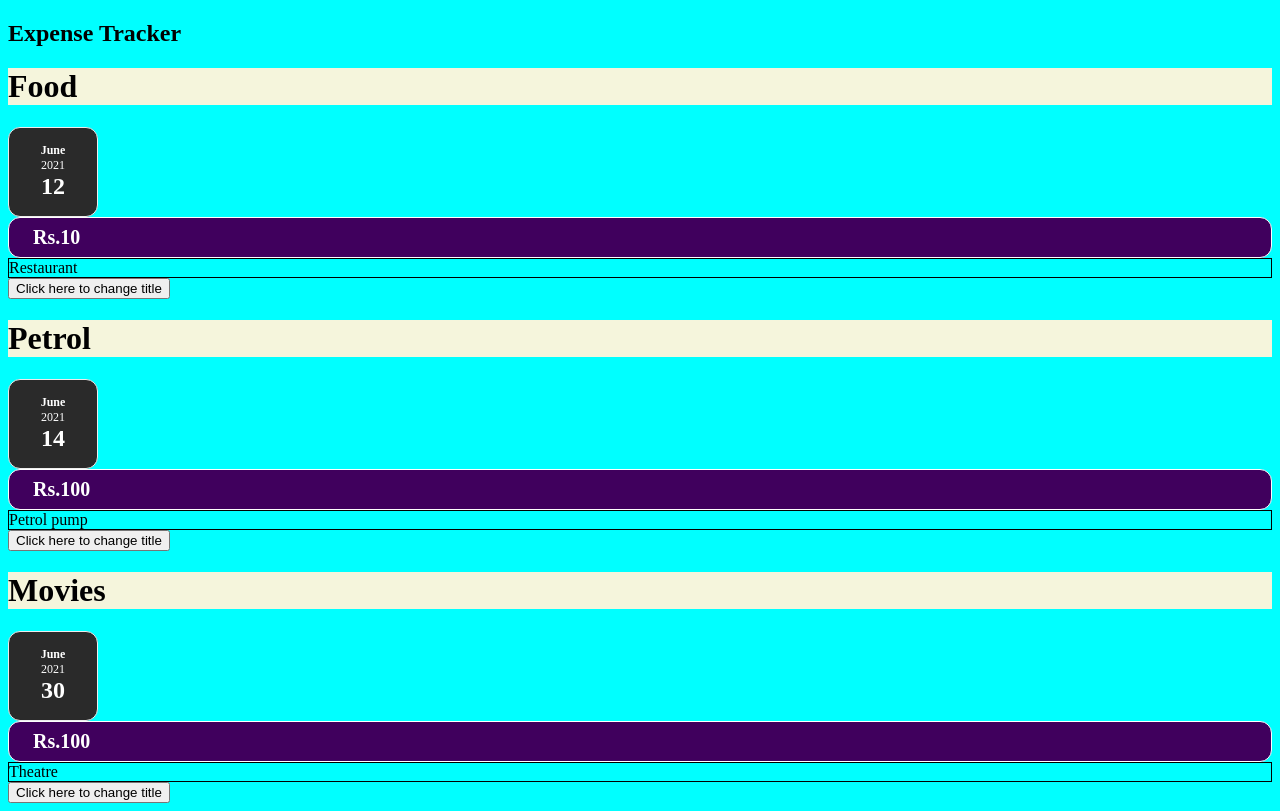
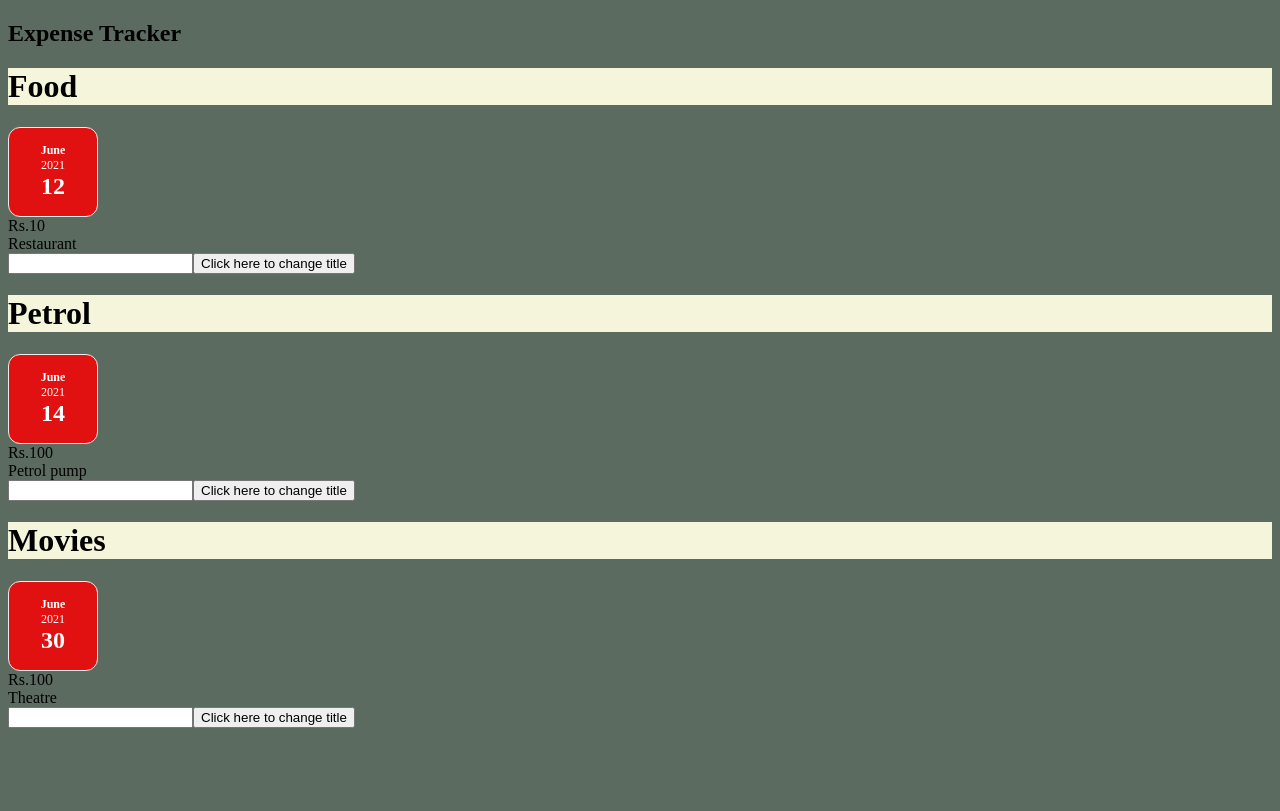
Before and after one commit to Gazalrafi/Chart-demo, a React (Create React App) app: page / in a window 1280 px wide. Built offline with nearby package versions, Linux system fonts and the light colour scheme.

Commit message:
another event commit

```diff
--- a/src/components/Expenses/Expense.css
+++ b/src/components/Expenses/Expense.css
@@ -1,6 +1,5 @@
-
 body{
-    background-color: aqua;
+    background-color: rgb(92, 107, 95);
 }
 .expense-item__title{
     background-color: beige;
@@ -33,29 +32,3 @@ background-color: #4b4b4b;
     margin:0 1rem;
     color:white;
 }
-
-.expense-item__price{
-    font-size: 1rem;
-    font-weight: bold;
-    color:white;
-    background-color: #40005d;
-    border: 1px solid white;
-    padding: 0.5rem;
-    border-radius: 12px;
-}
-.expense-item_descript{
-    flex-direction: row;
-    align-items: center;
-    justify-content: flex-start;
-    flex:1;
-}
-.expense-item__price{
-    font-size: 1.25rem;
-    padding: 0.5rem 1.5rem;
-}
-
-.expense-item__location{
- display:flex;
- margin: 0 1 rem;
- border:1px solid;
-}
--- a/src/components/Expenses/Expense.js
+++ b/src/components/Expenses/Expense.js
@@ -4,18 +4,28 @@ import './Expense.css';
 import ExpenseAmount from './ExpenseAmount.js';
 import Card from '../UI/Card.js';
 const Expense=(props)=>{
-   const [newtitle,setTitle]=useState(props.title);
+   const [newAmount,setNewAmount]=useState("")
+
+   const [amount,setAmount]=useState(props.amount);
+
    const clickHandler=()=>{
-    setTitle('new title');
+
+    setAmount(newAmount);
+   }
+   const changeHandler=(event)=>{
+
+    setNewAmount(event.target.value)
+
    }
     return(
 
         <Card className='expense-item'>
 
-        <div className='expense-item__title'><h1>{newtitle}</h1></div>
+        <div className='expense-item__title'><h1>{props.title}</h1></div>
         <ExpenseDate date={props.date} />
-        <ExpenseAmount amount={props.amount} />
+        <ExpenseAmount amount={amount} />
         <div className='expense-item__location'>{props.location}</div>
+        <input type="text" value={newAmount} onChange={changeHandler}/>
         <button onClick={clickHandler}>Click here to change title</button>
         </Card>
     );
--- a/src/components/Expenses/ExpenseDate.css
+++ b/src/components/Expenses/ExpenseDate.css
@@ -1,10 +1,11 @@
+
 .expense-date{
     display:flex;
     flex-direction: column;
     width: 5.5rem;
     height: 5.5rem;
     border: 1px solid #ececec;
-    background-color: #2a2a2a;
+    background-color: #e21111;
     color: white;
     border-radius: 12px;
     align-items: center;
--- a/src/components/Expenses/ExpenseMain.css
+++ b/src/components/Expenses/ExpenseMain.css
@@ -1,3 +1,4 @@
+
     .expensesMain{
         padding:1rem;
         background-color: rgb(31,31,31);
--- a/src/components/UI/Card.css
+++ b/src/components/UI/Card.css
@@ -1,10 +1,9 @@
 .card{
     padding:1rem;
-    background-color: rgb(209, 76, 76);
+    background-color: rgb(31,31,31);
     margin:2rem auto;
-    width: 50rem;
+    width:50rem;
     max-width: 95%;
     border-radius: 12px;
     box-shadow: 0 1px 8px rgba(0,0,0,0.25);
-
 }
```
Lines whose indentation alone changed are shown as unchanged.
